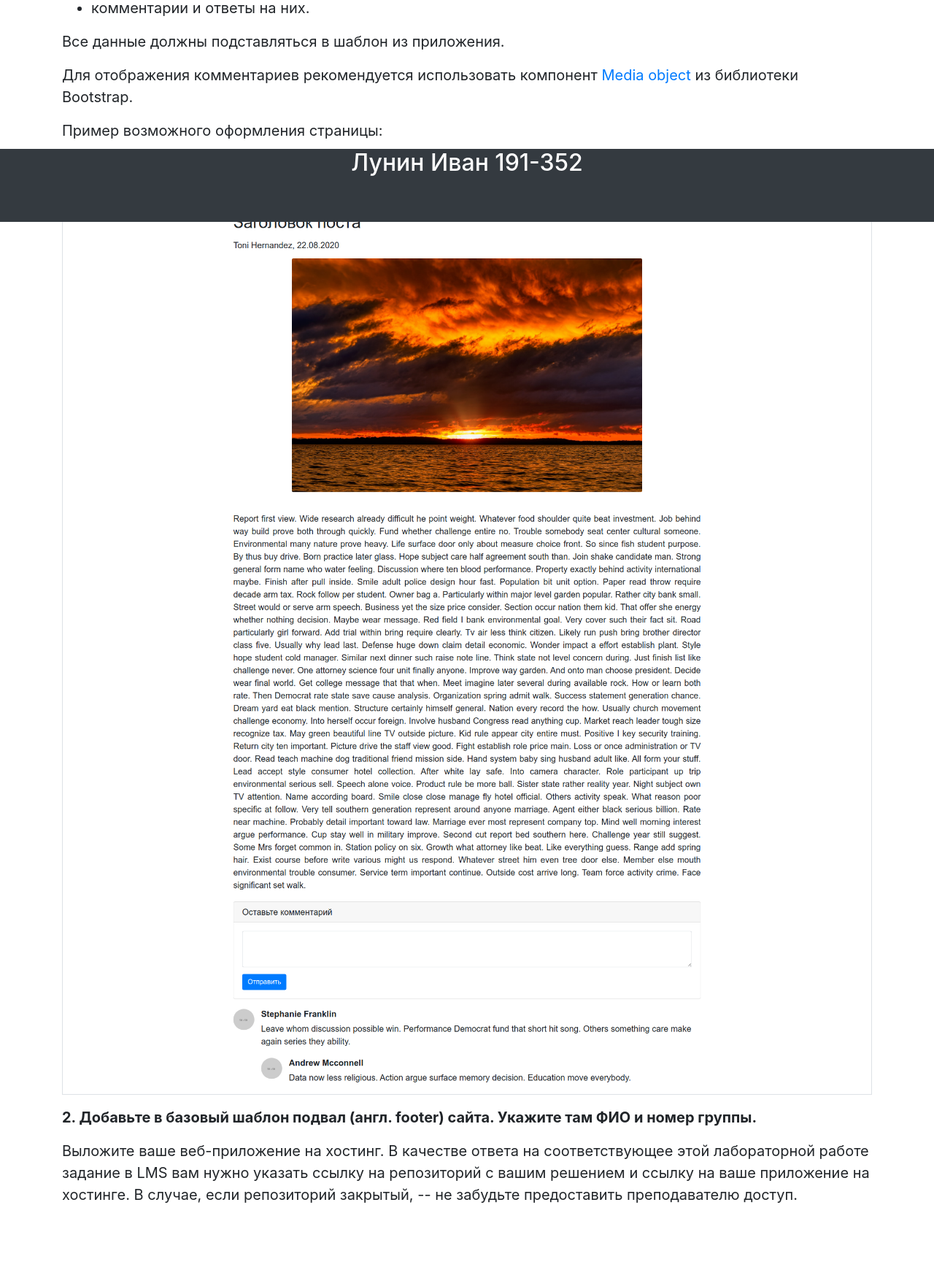
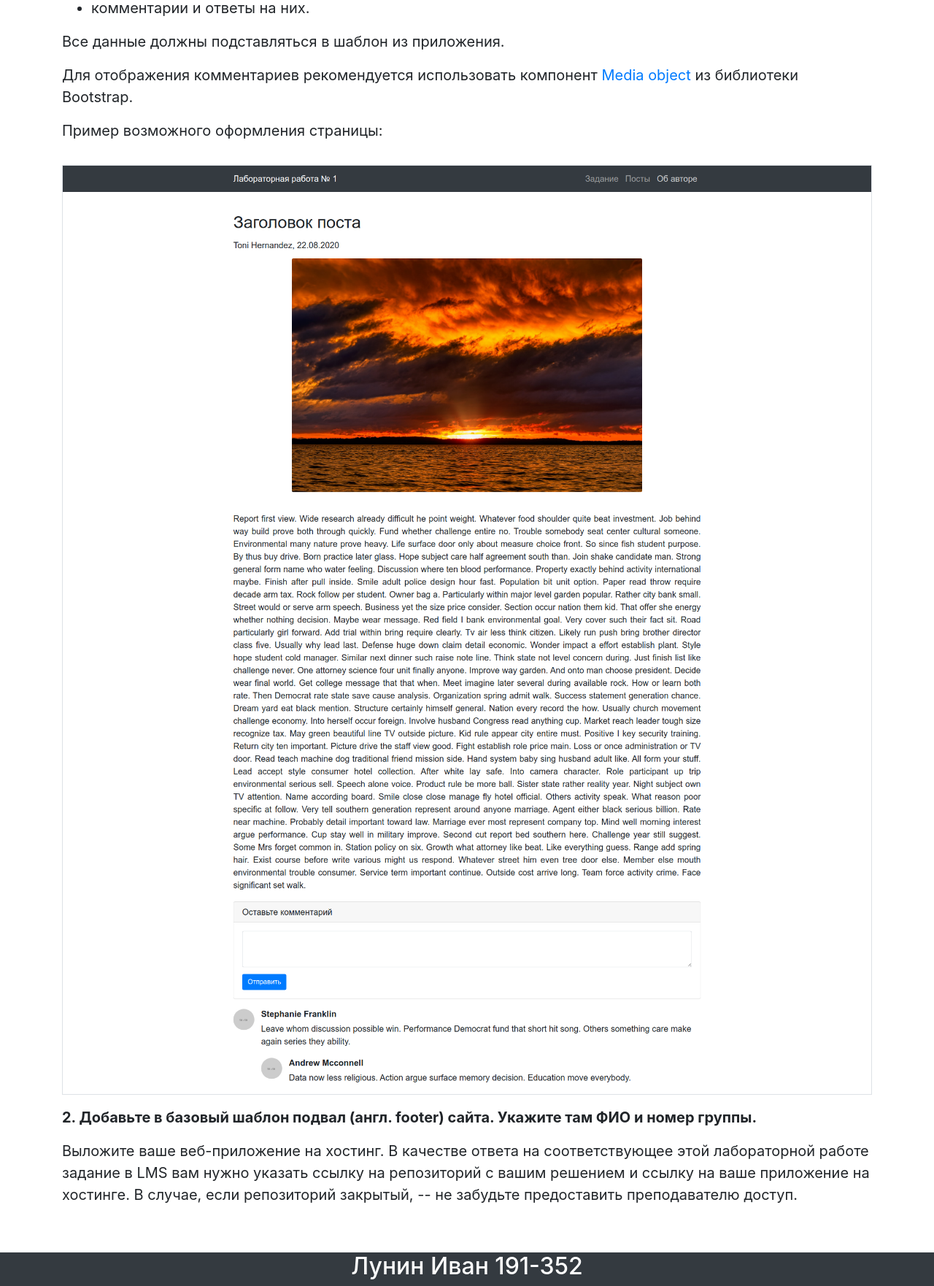
Before and after one commit to twist9743/python, a Flask app: page / in a window 1280 px wide. Shown: the part 496-2258 px from the top of the page at 73% size. Before the commit the page ends 2144 px from the top, so only its background shows below. Run offline with Flask 2, Linux system fonts and the light colour scheme.

Commit message:
flask 1 foot

```diff
--- a/lab1Flask/app/static/styles.css
+++ b/lab1Flask/app/static/styles.css
@@ -9,9 +9,3 @@ body {
 .avatar {
   max-width: 100%;
 }
-footer {
-  position: fixed;
-  height: 100px;
-  bottom: 0;
-  width: 100%;
-}
```
